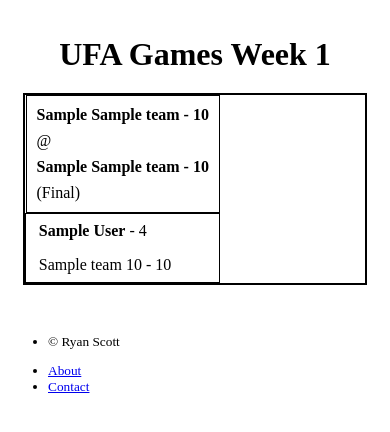
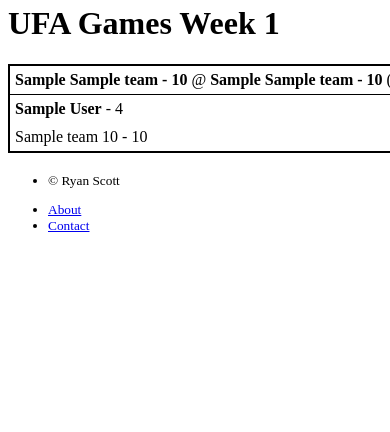
Before and after one commit to Razator73/ufa_picks, a Flask app: template ufa_picks/templates/games/post_week.html in a window 390 px wide; the page is wider, and only the part inside the window is pictured. Shown: the part 164-596 px from the top of that part. Run offline with Flask 3, Linux system fonts and the light colour scheme; a user stored in the database is signed in; tables that the repository leaves empty hold one stand-in row (values such as "Sample post"); the template is opened without the code that fills it: values that come from a table or form of the project are taken from there, most other values are stand-ins (such as "Sample title", 1, 10 or a date in 2020); parts of the project's set-up code (start-up, migrations or seed data) failed here and were passed over; some libraries are stand-ins or nearby versions.

Commit message:
Revert "AI suggestion no edits. Tread carefully"
This reverts commit d3a3e2ea6e1900e5c8369dd77459cabf3af3f04a.

```diff
--- a/ufa_picks/templates/games/post_week.html
+++ b/ufa_picks/templates/games/post_week.html
@@ -1,95 +1,23 @@
 <style>
-  /* Base styles for tables - fluid width and horizontal scroll on overflow */
+  table th, table td {
+    padding-right: 1em;
+    padding-left: 1em;
+    border: 1px solid black;
+  }
   table {
-    border: 1px solid black;
     border-collapse: collapse;
-    width: 100%; /* Make tables fluid, taking 100% of parent width */
-    max-width: 100%; /* Ensure tables don't exceed their parent's width */
+    width: 1500px;
     margin-bottom: 20px;
-    border: 2px solid black; /* Outer border */
-    display: block; /* Important for overflow-x: auto on tables */
-    overflow-x: auto; /* Enable horizontal scrolling if table content overflows */
+    border: 2px solid black;
   }
-
-  /* Table cells (th, td) - adjusted padding and preventing text wrap by default */
-  table th,
   table td {
-    padding: 0.5em 0.8em; /* Adjusted padding for better fit on mobile */
-    border: 1px solid black; /* Inner borders */
-    white-space: nowrap; /* Prevent content from wrapping by default, forcing horizontal scroll */
+    padding: 5px;
   }
-
-  /* Specific border removal between 2nd and 3rd rows */
   table tr:nth-child(2) td {
     border-bottom: none;
   }
   table tr:nth-child(3) td {
     border-top: none;
-  }
-
-  /* General input field styling - make them somewhat responsive */
-  input[type="text"], /* Assuming IntegerFields render as text inputs */
-  input[type="number"] { /* If they render as number inputs */
-    width: 80px; /* Default width, adjust as needed for desktop */
-    height: 30px;
-    font-size: 14px;
-    box-sizing: border-box; /* Include padding and border in the element's total width and height */
-    max-width: 100%; /* Ensure inputs don't overflow their container */
-  }
-
-  /* Style for the first row's content (game details) for better mobile stacking */
-  .game-details-cell {
-    display: flex; /* Use flexbox for layout */
-    flex-wrap: wrap; /* Allow items to wrap to the next line */
-    align-items: center; /* Vertically align items */
-    gap: 0.5em; /* Space between flex items */
-    padding: 10px; /* More generous padding for this main info cell */
-    min-width: 300px; /* Minimum width before flex-wrapping happens */
-  }
-
-  /* Style for the game status text to control its mobile display */
-  .game-status-text {
-      font-weight: normal; /* Override bold if it inherited it */
-      white-space: normal; /* Allow this text to wrap */
-  }
-
-
-  /* Media queries for mobile-specific adjustments */
-  @media (max-width: 768px) { /* Adjust breakpoint as needed for tablets/large phones */
-    .game-details-cell {
-      flex-direction: column; /* Stack items vertically on smaller screens */
-      align-items: flex-start; /* Align stacked items to the left */
-      min-width: unset; /* Remove min-width to allow full collapsing */
-      text-align: left; /* Ensure text alignment is consistent */
-    }
-    .game-details-cell b {
-      display: block; /* Make bold text take full width when stacked */
-      width: 100%;
-    }
-    .game-status-text {
-        display: block; /* Make status take its own line */
-        width: 100%;
-        text-align: left;
-    }
-    /* Potentially make input fields fill available width on mobile */
-    input[type="text"],
-    input[type="number"] {
-        width: 100%;
-        max-width: 100px; /* Still keep a sensible max-width for small inputs */
-    }
-  }
-
-  /* Ensure the main container has responsive padding */
-  .container {
-    padding: 15px; /* Add some padding to the container */
-    max-width: 1200px; /* Optional: limit overall content width on very large screens */
-    margin: 0 auto; /* Center the container on the page */
-  }
-
-  /* General text alignment for main heading */
-  h1 {
-    text-align: center;
-    margin-bottom: 20px;
   }
 </style>
 
@@ -97,22 +25,18 @@
 {% block content %}
     <div class="container">
         <h1>UFA Games Week {{ week_num }}</h1>
-    {# Assuming the form tag is meant to wrap all games and the submit button #}
-    <form method="POST">
-      {{ form.hidden_tag() }}
           {% for game in games %}
             <table>
               <tr>
-            <td colspan="8" class="game-details-cell">
-              {% if game.status == 'Final' and game.away_team.id == game.winner.id %}
+               <td colspan="8">
+                {%  if game.status == 'Final' and game.away_team.id == game.winner.id %}
                   <b>{{ game.away_team.full_name }} - {{ game.away_score }}</b>
                 {% elif game.status != 'Upcoming' %}
                   {{ game.away_team.full_name }} - {{ game.away_score }}
                 {% else %}
                   {{ game.away_team.full_name }}
-              {% endif %}
-              @
-              {% if game.status == 'Final' and game.home_team.id == game.winner.id %}
+                {% endif %} @
+                {%  if game.status == 'Final' and game.home_team.id == game.winner.id %}
                   <b>{{ game.home_team.full_name }} - {{ game.home_score }}</b>
                 {% elif game.status != 'Upcoming' %}
                   {{ game.home_team.full_name }} - {{ game.home_score }}
@@ -120,9 +44,9 @@
                   {{ game.home_team.full_name }}
                 {% endif %}
                 {% if game.status != 'Upcoming' %}
-                <span class="game-status-text">({{ game.status }})</span>
+                  ({{ game.status }})
                 {% else %}
-                <span class="game-status-text">(starts {{ moment(game.start_timestamp).fromNow(refresh=True) }})</span>
+                  (starts {{ moment(game.start_timestamp).fromNow(refresh=True) }})
                 {% endif %}
                </td>
               </tr>
@@ -142,20 +66,7 @@
                 {% endfor %}
               </tr>
             </table>
-        {# This hidden field might need to be inside a larger form for all picks #}
-        {# or part of an individual game's pick submission #}
-        {# Currently, it's outside the table, which is fine if the parent <form> wraps it. #}
-        {# But ensure it's properly handled by the Flask backend if this is an individual game's ID #}
-        {# {{ game['form'].game_id(value=game['game'].id, type="hidden") }} #}
-        {# This <br> tag is likely not ideal for spacing; use CSS margins instead #}
-        {# <br> #}
           {% endfor %}
-      {# Removed these; assuming the overall form structure is correct #}
-      {# <br><button type="submit" class="btn btn-primary">Submit Picks</button> #}
-      {# <p>
-        Can be edited even after submitting up till the first game of the week starts
-        ({{ moment(games[0]['game'].start_timestamp).fromNow() }}).
-      </p> #}
         </form>
     </div>
 {% endblock %}
```
Lines whose indentation alone changed are shown as unchanged.
